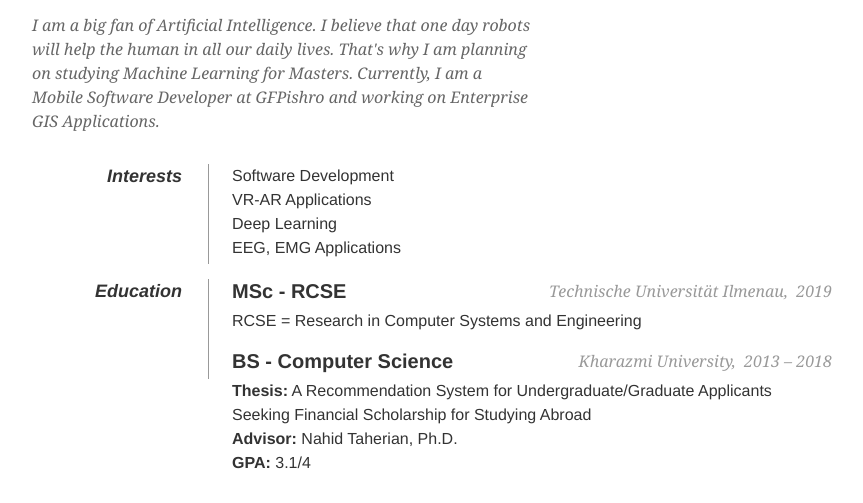
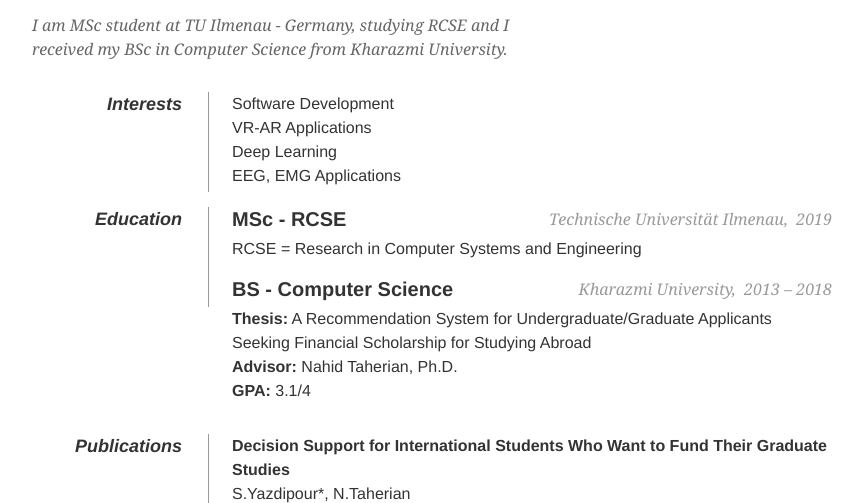
Before and after one commit to yazdipour/documents, a plain HTML site: page index.html in a window 1280 px wide. Shown: the part 236-739 px from the top of the page, without its empty margins (208-1071 px from the left). Drawn offline with Linux system fonts and the light colour scheme.

Commit message:
Update index.html

```diff
--- a/index.html
+++ b/index.html
@@ -244,10 +244,7 @@
                 </p>
             </div>
             <p id="objective">
-                I am a big fan of Artificial Intelligence.
-                I believe that one day robots will help the human in all our daily lives.
-                That's why I am planning on studying Machine Learning for Masters.
-                Currently, I am a Mobile Software Developer at GFPishro and working on Enterprise GIS Applications.
+                I am MSc student at TU Ilmenau - Germany, studying RCSE and I received my BSc in Computer Science from Kharazmi University.
             </p>
             <dl>
                 <dd class="clear"></dd>
```
